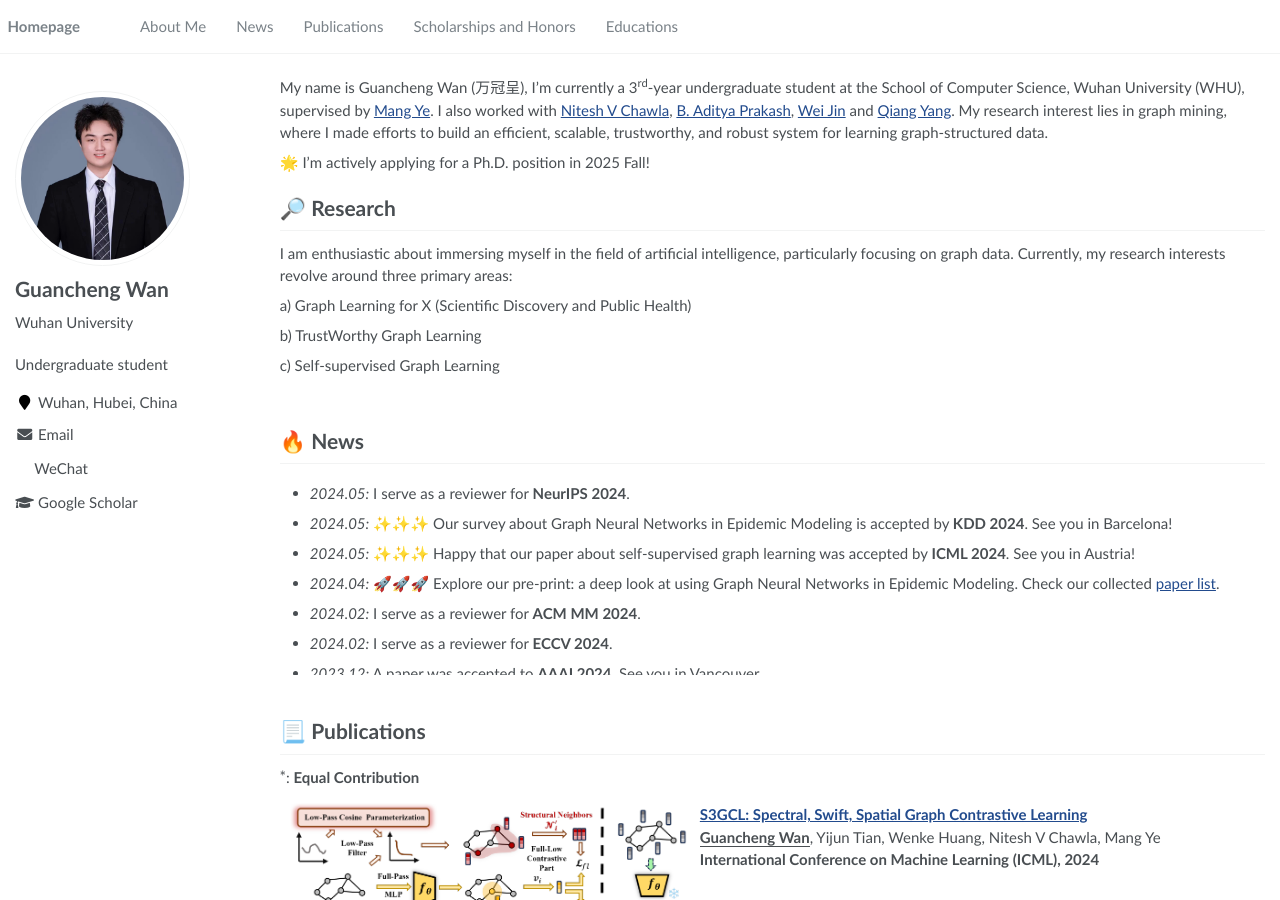
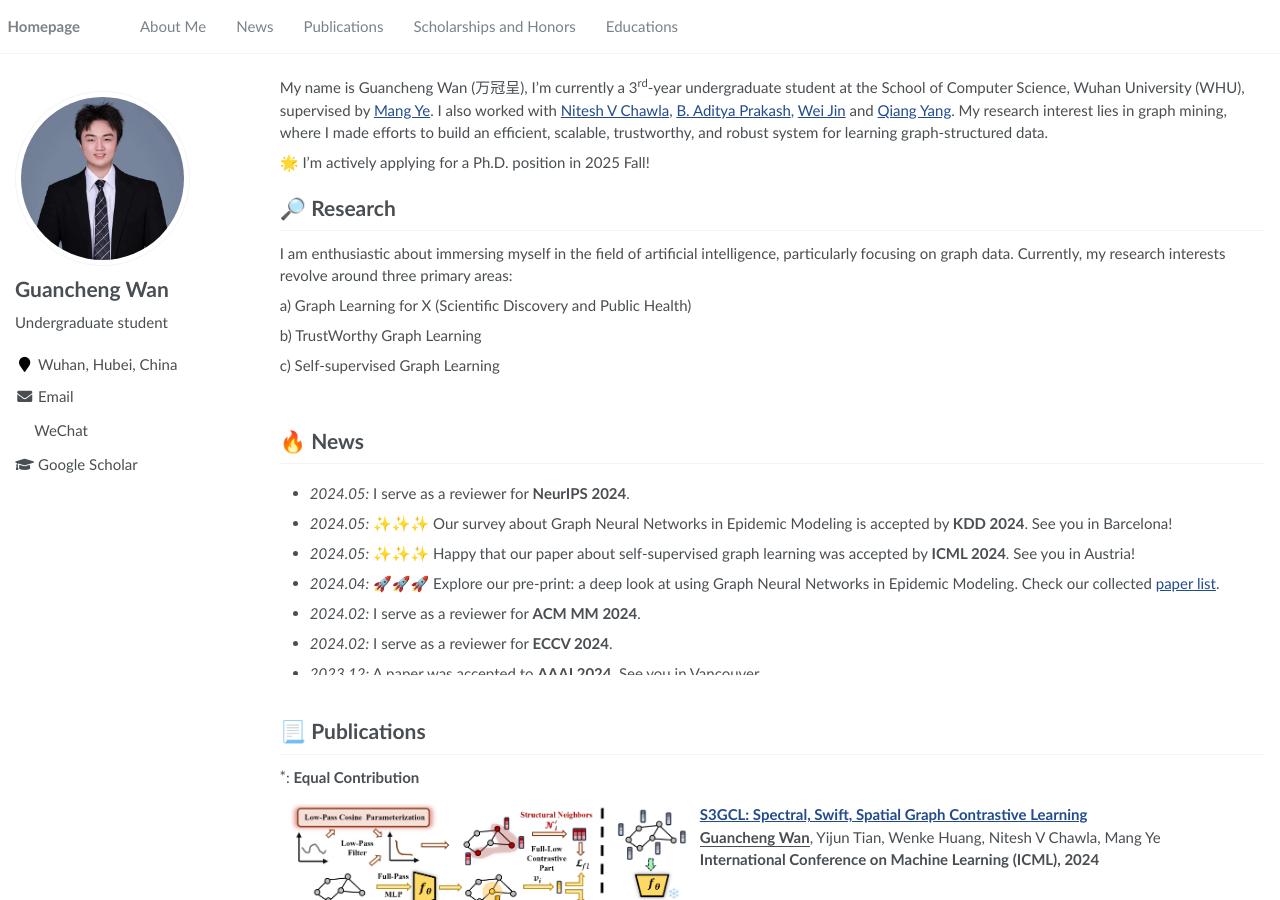
Before and after one commit to SuHui03/guanchengWan.github.io, a Jekyll site: the page built from _pages/about.md, in a window 1280 px wide and 900 px high. Built offline with Jekyll 4.4.1, drawn with Linux system fonts in a browser that asks for light colours; formulas are drawn with MathJax 3.

Commit message:
Update _config.yml

```diff
--- a/_config.yml
+++ b/_config.yml
@@ -7,7 +7,7 @@
 
 # Site Settings
 title                    : "Guancheng Wan's Homepage"
-description              : "Undergraduate student"
+description              : ""
 repository               : "GuanchengWan/guanchengWan.github.io"
 google_scholar_stats_use_cdn : true
 
@@ -24,7 +24,7 @@ baidu_site_verification  :  # get baidu_site_verification from https://ziyuan.ba
 author:
   name             : "Guancheng Wan"
   avatar           : "images/android-chrome-512x512.png"
-  bio              : "Wuhan University"
+  bio              : "Undergraduate student"
   location         : "Wuhan, Hubei, China"
   employer         :
   pubmed           :
```
